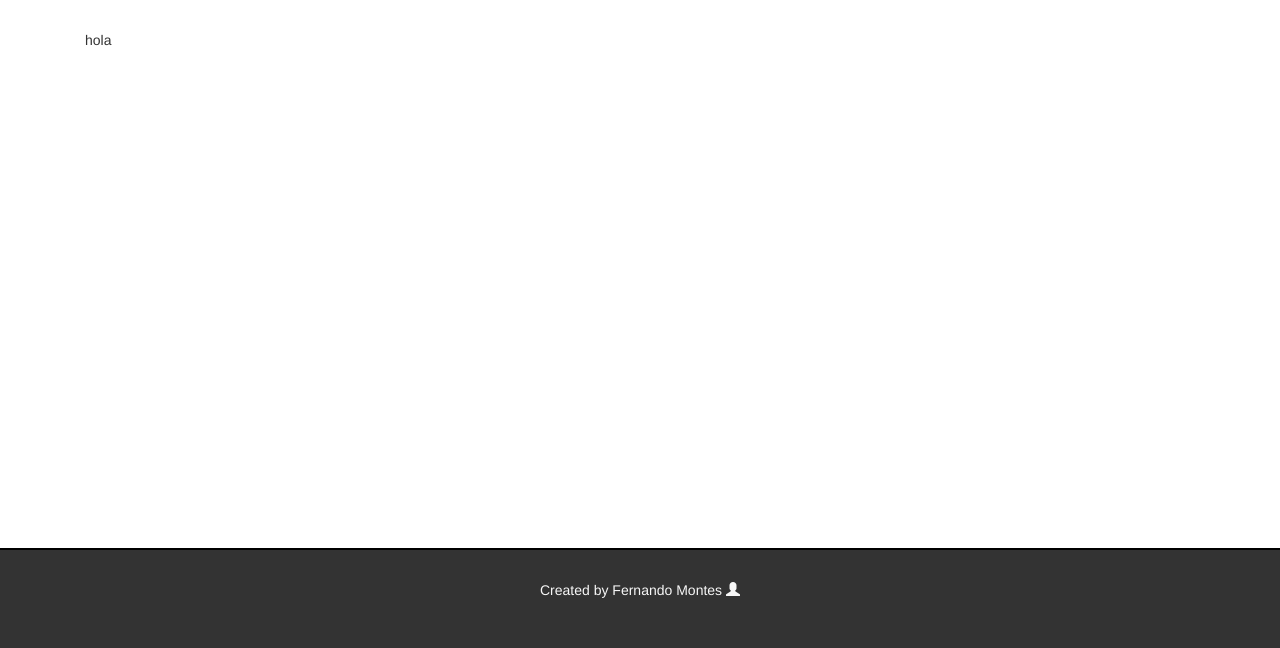
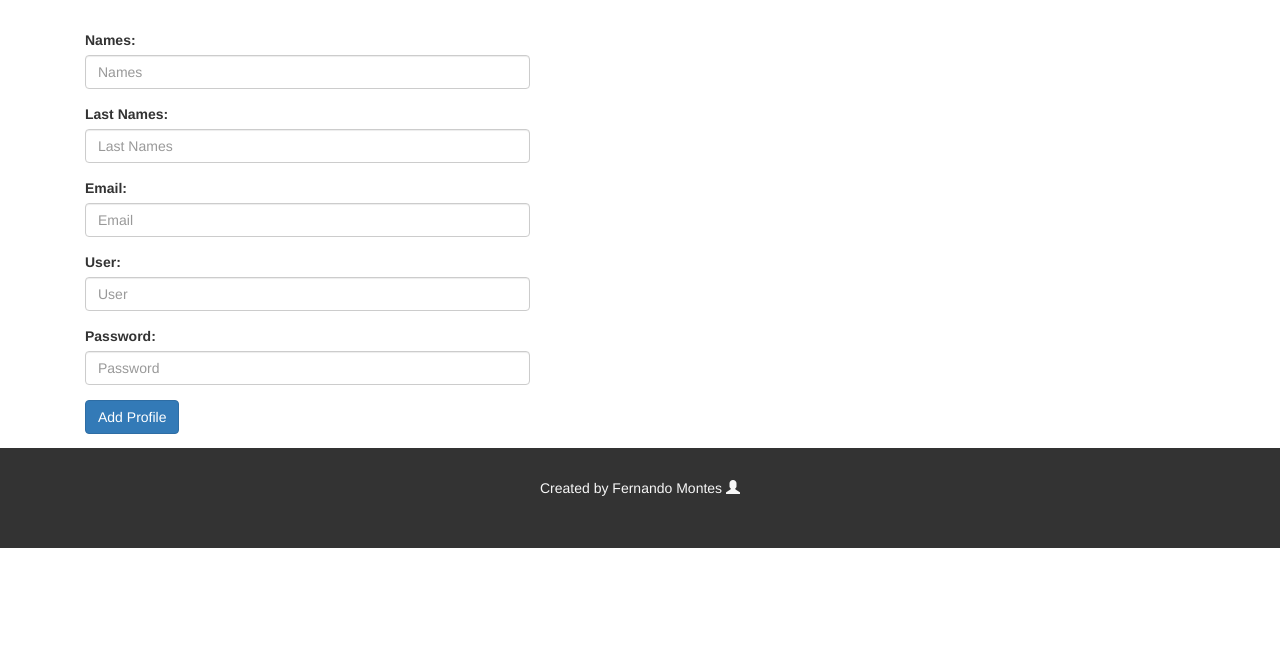
Before and after one commit to tarefer/ODS, a CodeIgniter app: page /ODS/index.php/usuario/register in a window 1280 px wide. Shown: the part 152-800 px from the top of the page. Run offline with CodeIgniter, Linux system fonts and the light colour scheme; tables that the repository leaves empty hold one stand-in row (values such as "Sample post").

Commit message:
register Controller

```diff
--- a/project/application/controllers/Usuario.php
+++ b/project/application/controllers/Usuario.php
@@ -5,7 +5,7 @@ class Usuario extends CI_Controller {
 
 	function __construct(){
 		parent::__construct();
-		//$this->load->model('Model_Usuario');
+		$this->load->model('Model_User');
 	}
 	/*
 	This function show us the view 'plantilla' and also get profiles from the model
@@ -13,8 +13,7 @@ class Usuario extends CI_Controller {
 	public function index()
 	{
 		$data['contenido'] = "user/index";
-		//$data['getPerfil'] = $this->Model_Usuario->getPerfil();
-		//$data['listUsers'] = $this->Model_Usuario->listUsers();
+
 		$this->load->view('header');
 		$this->load->view('template', $data);
 		$this->load->view('footer');
@@ -25,20 +24,20 @@ class Usuario extends CI_Controller {
 	public function insert(){
 		$datos = $this->input->post();
 		if (isset($datos)) {
-			$txtId = $datos['txt-idProfile'];
-			$txtNames = $datos['txt-names'];
-			$txtLastNames = $datos['txt-lastNames'];
-			$txtEmail = $datos['txt-email'];
-			$txtPhoneNumer = $datos['txt-phoneNumber'];
-			$this->Model_Usuario->insertUsers($txtId, $txtNames, $txtLastNames, $txtEmail, $txtPhoneNumer);
+			$txtId = $datos[''];
+			$txtNames = $datos[''];
+			$txtLastNames = $datos[''];
+			$txtEmail = $datos[''];
+			$txtPhoneNumer = $datos[''];
+			$this->Model_User->insertUsers($txtId, $txtNames, $txtLastNames, $txtEmail, $txtPhoneNumer);
 			redirect ('');
 		}
 	}
 
 	public function register(){
 		$data['contenido'] = "user/register";
-		//$data['getPerfil'] = $this->Model_Usuario->getPerfil();
-		//$data['listUsers'] = $this->Model_Usuario->listUsers();
+		$data['getPerfil'] = $this->Model_User->getPerfil();
+		//$data['listUsers'] = $this->Model_User->listUsers();
 		$this->load->view('header');
 		$this->load->view('template', $data);
 		$this->load->view('footer');
--- /dev/null
+++ b/project/application/models/Model_User.php
@@ -0,0 +1,36 @@
+<?php
+
+	class Model_User extends CI_Model{
+		function __construct(){
+			parent::__construct();
+			$this->load->database();
+		}
+
+		/*
+		This function get profiles from the DataBase and the variable 'query' obtained the result
+		*/
+		public function getPerfil(){
+				$query = $this->db->query("select * from profile");
+				return $query->result();
+		}
+		/*
+		This function insert profiles to the Database
+		*/
+		public function insertUsers($idPer, $names, $lastNames, $email, $phoneNumber){
+			$arrayDatos = array(
+				'per_id' => $idPer,
+				'usu_nombres' => $names,
+				'usu_apellidos' => $lastNames,
+				'usu_correo' => $email,
+				'usu_telefono' => $phoneNumber);
+			$this->db->insert('usuario', $arrayDatos);
+		}
+		/*
+		This function provides a list of users
+		*/
+		public function listUsers(){
+			$query = $this->db->query("SELECT * FROM usuario u inner join perfil p on u.per_id=p.per_id");
+			return $query->result();
+		}
+
+	}
--- a/project/application/views/user/register.php
+++ b/project/application/views/user/register.php
@@ -1,10 +1,24 @@
-<!DOCTYPE html>
-<html lang="en">
-<head>
-	<meta charset="UTF-8">
-	<title>Document</title>
-</head>
-<body>
-	<?echo "hola";?>
-</body>
-</html>
+<form method="POST" action="<?php echo base_url('usuario/insert')?>">
+
+      <div class="form-group">
+        <label for="exampleInputPassword1">Names:</label>
+        <input type="text" class="form-control" name="txt-names" placeholder="Names">
+      </div>
+      <div class="form-group">
+        <label for="exampleInputPassword1">Last Names:</label>
+        <input type="text" class="form-control" name="txt-lastNames" placeholder="Last Names">
+      </div>
+      <div class="form-group">
+        <label for="exampleInputPassword1">Email:</label>
+        <input type="text" class="form-control" name="txt-email" placeholder="Email">
+      </div>
+      <div class="form-group">
+        <label for="exampleInputPassword1">User:</label>
+        <input type="text" class="form-control" name="txt-user" placeholder="User">
+      </div>
+      <div class="form-group">
+        <label for="exampleInputPassword1">Password:</label>
+        <input type="password" class="form-control" name="txt-password" placeholder="Password">
+      </div>
+          <button type="submit" class="btn btn-primary">Add Profile</button>
+    </form>
--- a/project/css/custom.css
+++ b/project/css/custom.css
@@ -1 +1 @@
-.foot {width: 100%; height: 100px; background: #333; border-top: 2px solid #000; position: absolute; bottom: 0; color: #F7F7F7; text-align: center; padding: 30px;}
+.foot{background: #333; position: absolute; width: 100%; height: 100px;color: #F7F7F7; text-align: center; padding: 30px;}
```
